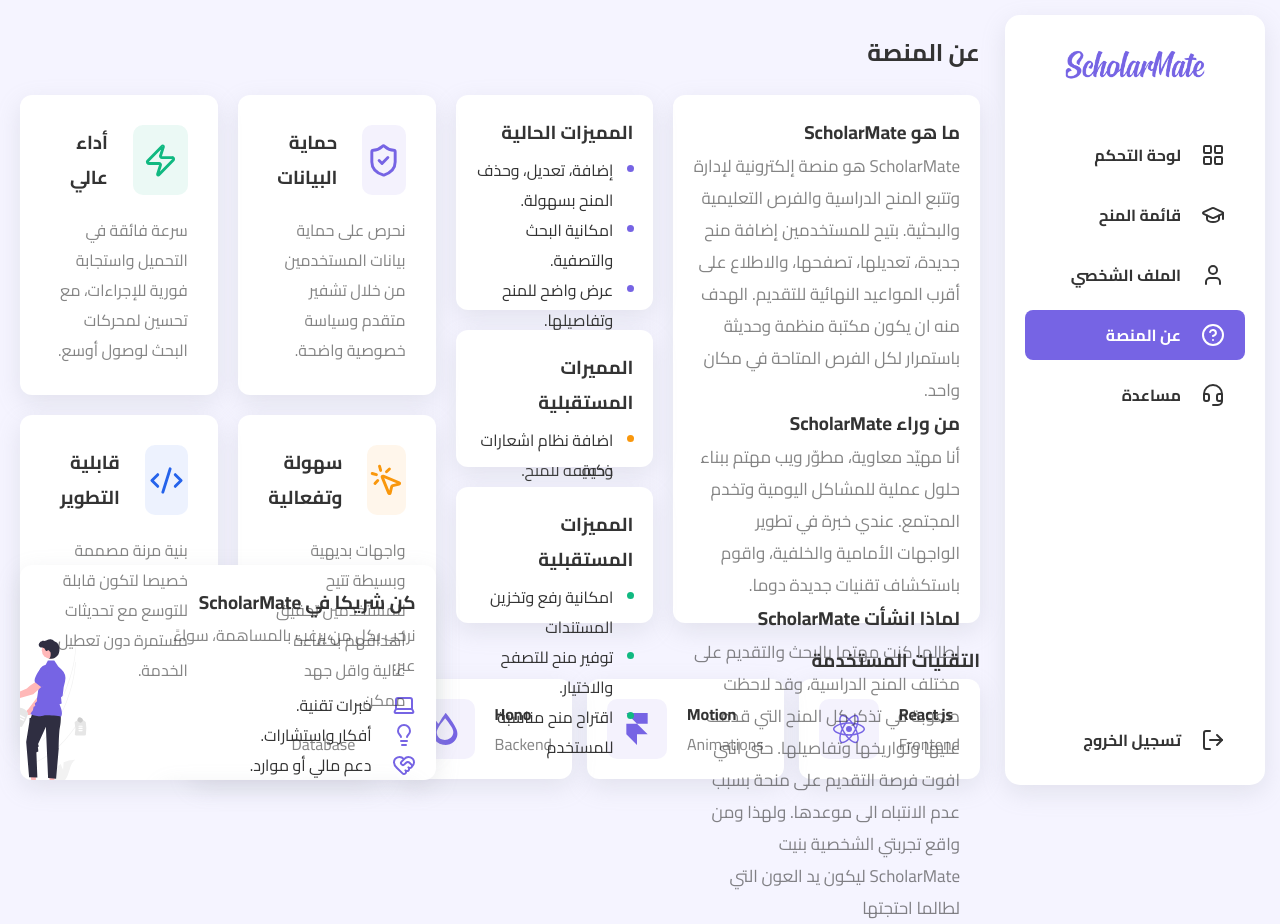
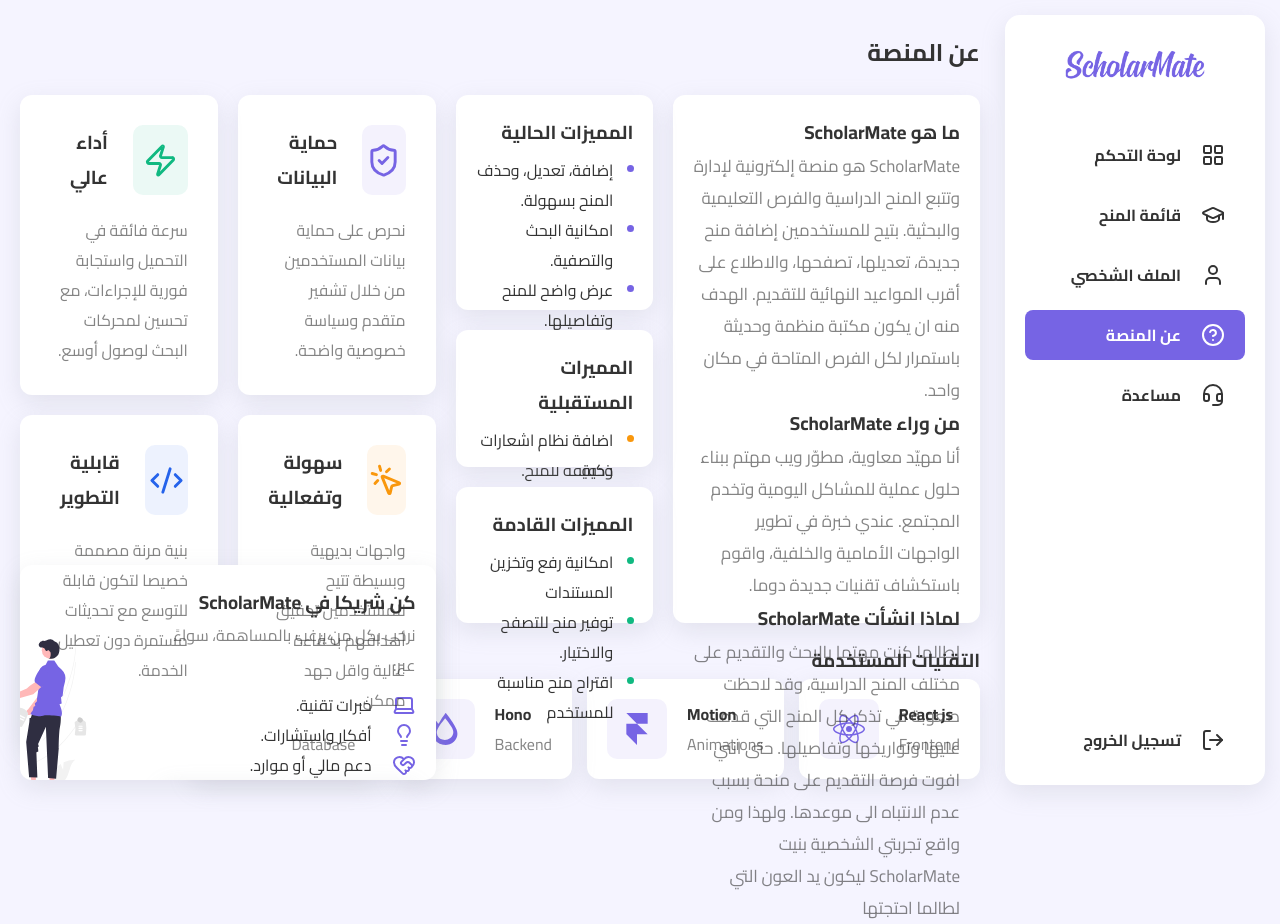
Before and after one commit to Mohayyad-Muawia/scholarMate, a React (Vite) app in the folder frontend/: page /about in a window 1280 px wide. Built offline with nearby package versions, Linux system fonts and the light colour scheme; no server answers; sample sign-in values are in the browser's storage.

Commit message:
fix typo in about page (2)

```diff
--- a/frontend/src/pages/About.tsx
+++ b/frontend/src/pages/About.tsx
@@ -175,7 +175,7 @@
         </div>
 
         <div className="c5 card">
-          <h3>المميزات المستقبلية</h3>
+          <h3>المميزات القادمة</h3>
           <ul>
             {futureFeats.map((feat, i) => (
               <li key={i}>{feat}</li>
```
